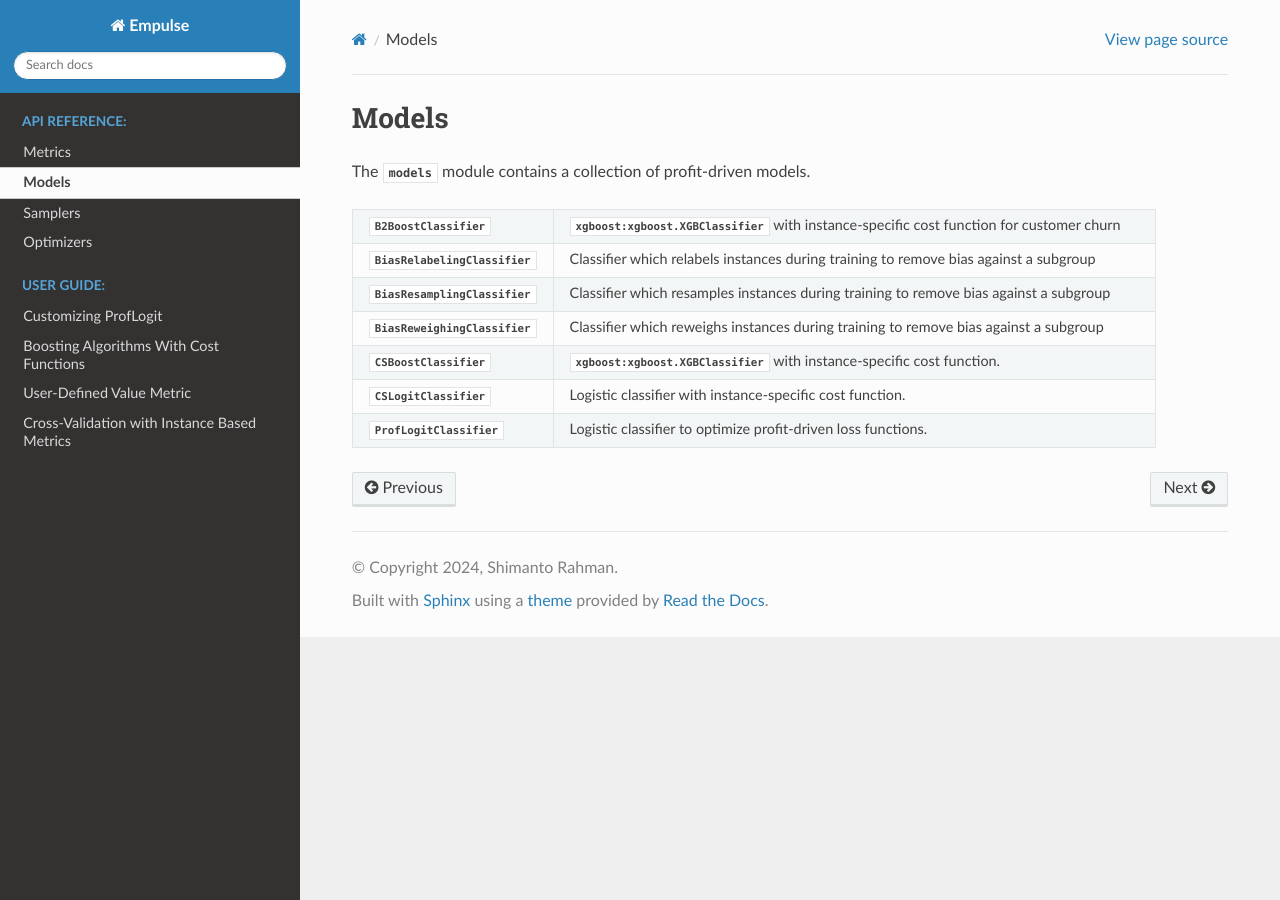
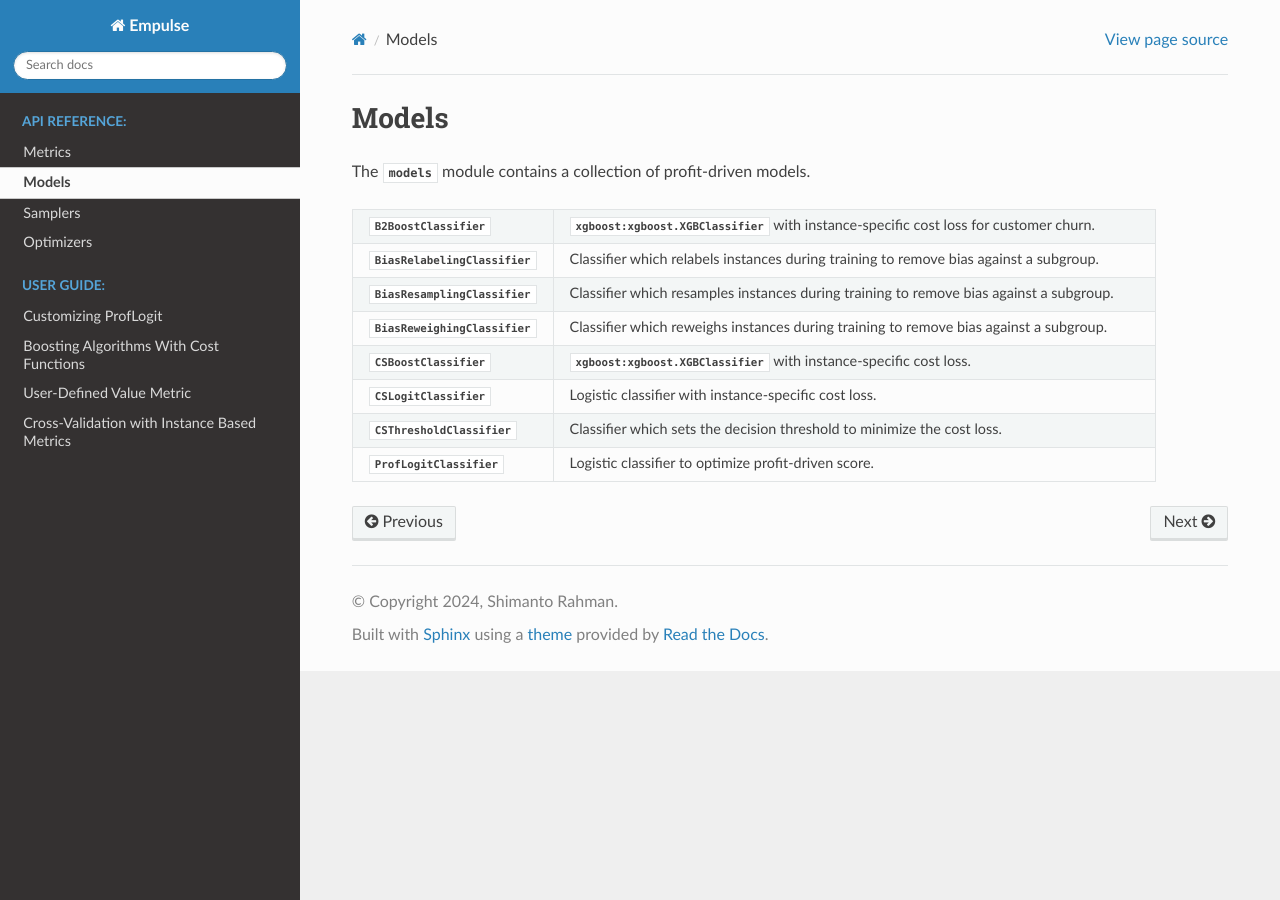
Before and after one commit to ShimantoRahman/empulse, a Sphinx documentation site: the page built from docs/reference/models.rst, in a window 1280 px wide. Built offline with Sphinx 7.4.7 and the Read the Docs theme 3.1.0, drawn with Linux system fonts in a browser that asks for light colours.

Commit message:
Update documentation

```diff
--- a/docs/reference/models.rst
+++ b/docs/reference/models.rst
@@ -9,16 +9,18 @@ The :mod:`~empulse.models` module contains a collection of profit-driven models.
    :widths: 25 75
 
    * - :class:`B2BoostClassifier`
-     - :class:`xgboost:xgboost.XGBClassifier` with instance-specific cost function for customer churn
+     - :class:`xgboost:xgboost.XGBClassifier` with instance-specific cost loss for customer churn.
    * - :class:`BiasRelabelingClassifier`
-     - Classifier which relabels instances during training to remove bias against a subgroup
+     - Classifier which relabels instances during training to remove bias against a subgroup.
    * - :class:`BiasResamplingClassifier`
-     - Classifier which resamples instances during training to remove bias against a subgroup
+     - Classifier which resamples instances during training to remove bias against a subgroup.
    * - :class:`BiasReweighingClassifier`
-     - Classifier which reweighs instances during training to remove bias against a subgroup
+     - Classifier which reweighs instances during training to remove bias against a subgroup.
    * - :class:`CSBoostClassifier`
-     - :class:`xgboost:xgboost.XGBClassifier` with instance-specific cost function.
+     - :class:`xgboost:xgboost.XGBClassifier` with instance-specific cost loss.
    * - :class:`CSLogitClassifier`
-     - Logistic classifier with instance-specific cost function.
+     - Logistic classifier with instance-specific cost loss.
+   * - :class:`CSThresholdClassifier`
+     - Classifier which sets the decision threshold to minimize the cost loss.
    * - :class:`ProfLogitClassifier`
-     - Logistic classifier to optimize profit-driven loss functions.
+     - Logistic classifier to optimize profit-driven score.
--- a/docs/reference/optimizers.rst
+++ b/docs/reference/optimizers.rst
@@ -10,4 +10,4 @@ optimize models in the :mod:`empulse.models` module.
    :widths: 25 75
 
    * - :class:`Generation`
-     - A single generation of a Real-coded Genetic Algorithm (RGA)
+     - A single generation of a Real-coded Genetic Algorithm (RGA).
--- a/docs/reference/samplers.rst
+++ b/docs/reference/samplers.rst
@@ -10,6 +10,6 @@ The samplers are used within the :mod:`~empulse.models` module, but can also be
    :widths: 15 60
 
    * - :class:`BiasRelabler`
-     - Sampler which relabels instances to remove bias against a subgroup
+     - Sampler which relabels instances to remove bias against a subgroup.
    * - :class:`BiasResampler`
-     - Sampler which resamples instances to remove bias against a subgroup
+     - Sampler which resamples instances to remove bias against a subgroup.
```
Also changed, not shown: docs/reference/models/CSThresholdClassifier.rst (added, +11 -0 lines), 3 other files.
